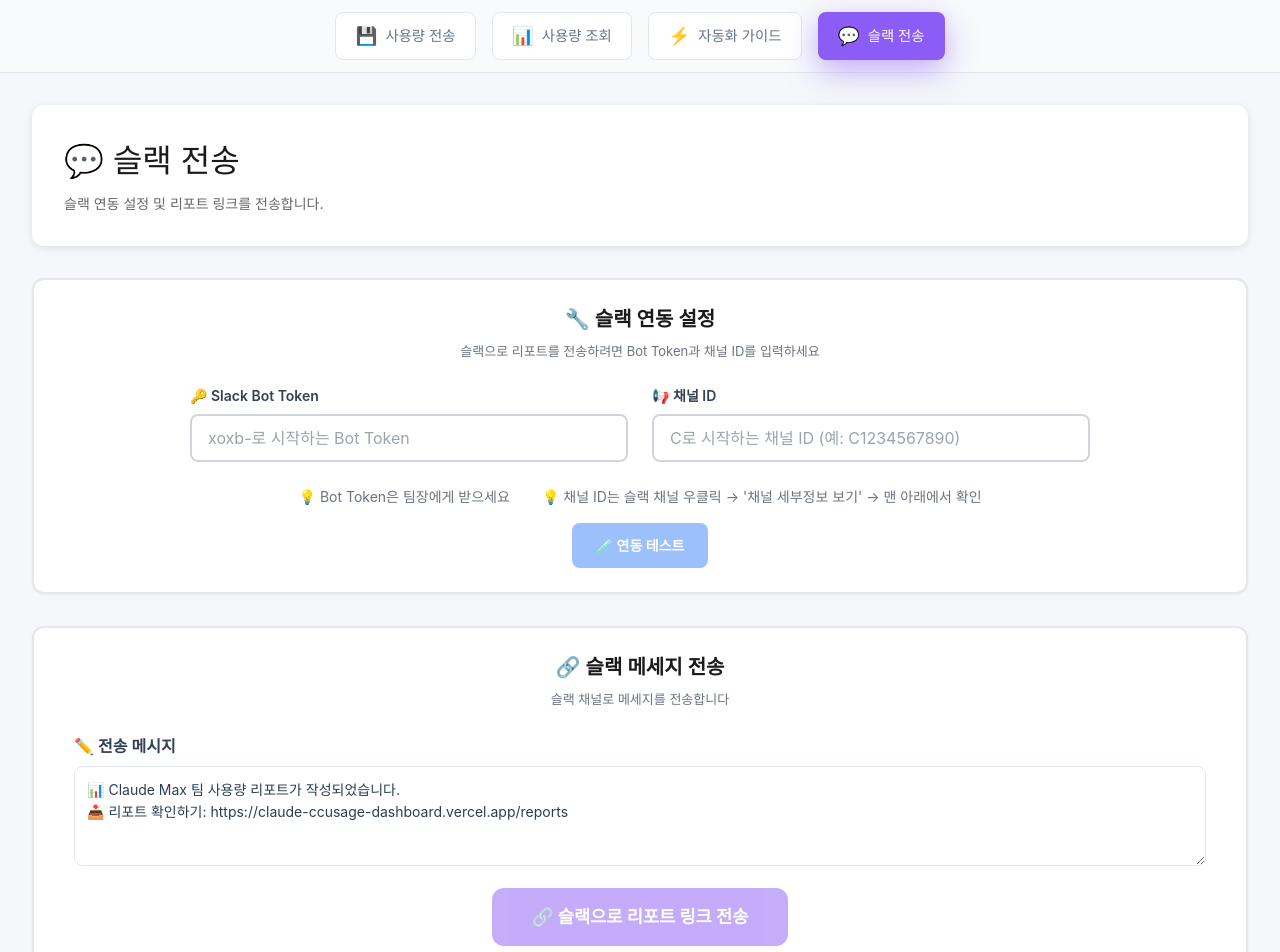
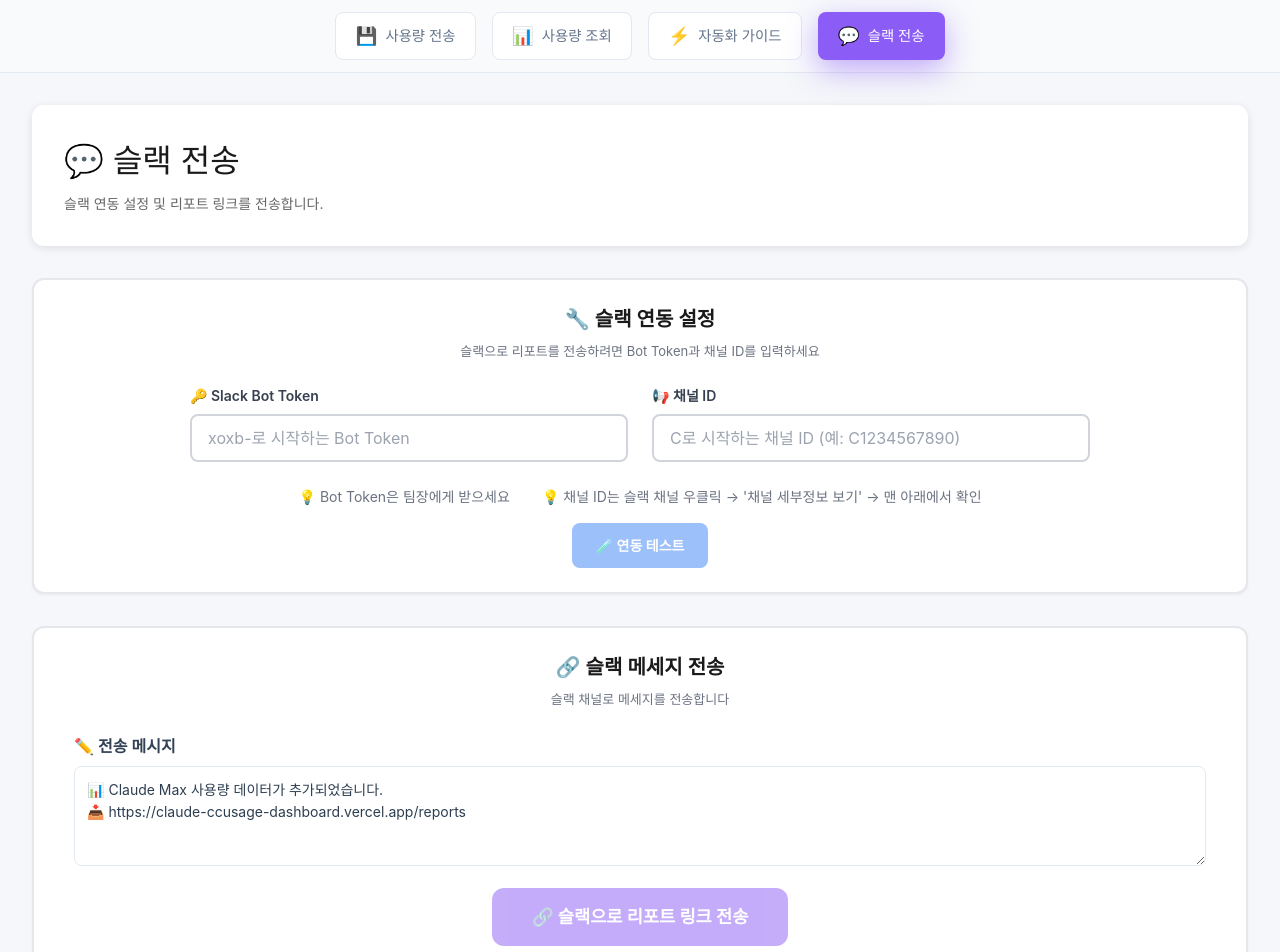
Before and after one commit to bedcoding/claude-ccusage-dashboard, a Next.js app: page /slack in a window 1280 px wide. Shown: the top 952 px of the page. Built offline with nearby package versions, Linux system fonts and the light colour scheme.

Commit message:
문구수정

```diff
--- a/app/slack/page.tsx
+++ b/app/slack/page.tsx
@@ -9,7 +9,7 @@ export default function SlackPage() {
   const [isSendingToSlack, setIsSendingToSlack] = useState(false)
   const [message, setMessage] = useState<{ text: string; type: 'error' | 'success' } | null>(null)
   const reportsUrl = REPORTS_URL
-  const defaultSlackMessage = `📊 Claude Max 팀 사용량 리포트가 작성되었습니다.\n📥 리포트 확인하기: ${reportsUrl}`
+  const defaultSlackMessage = `📊 Claude Max 사용량 데이터가 추가되었습니다.\n📥 ${reportsUrl}`
   const [slackMessage, setSlackMessage] = useState(defaultSlackMessage)
 
   useEffect(() => {
```
